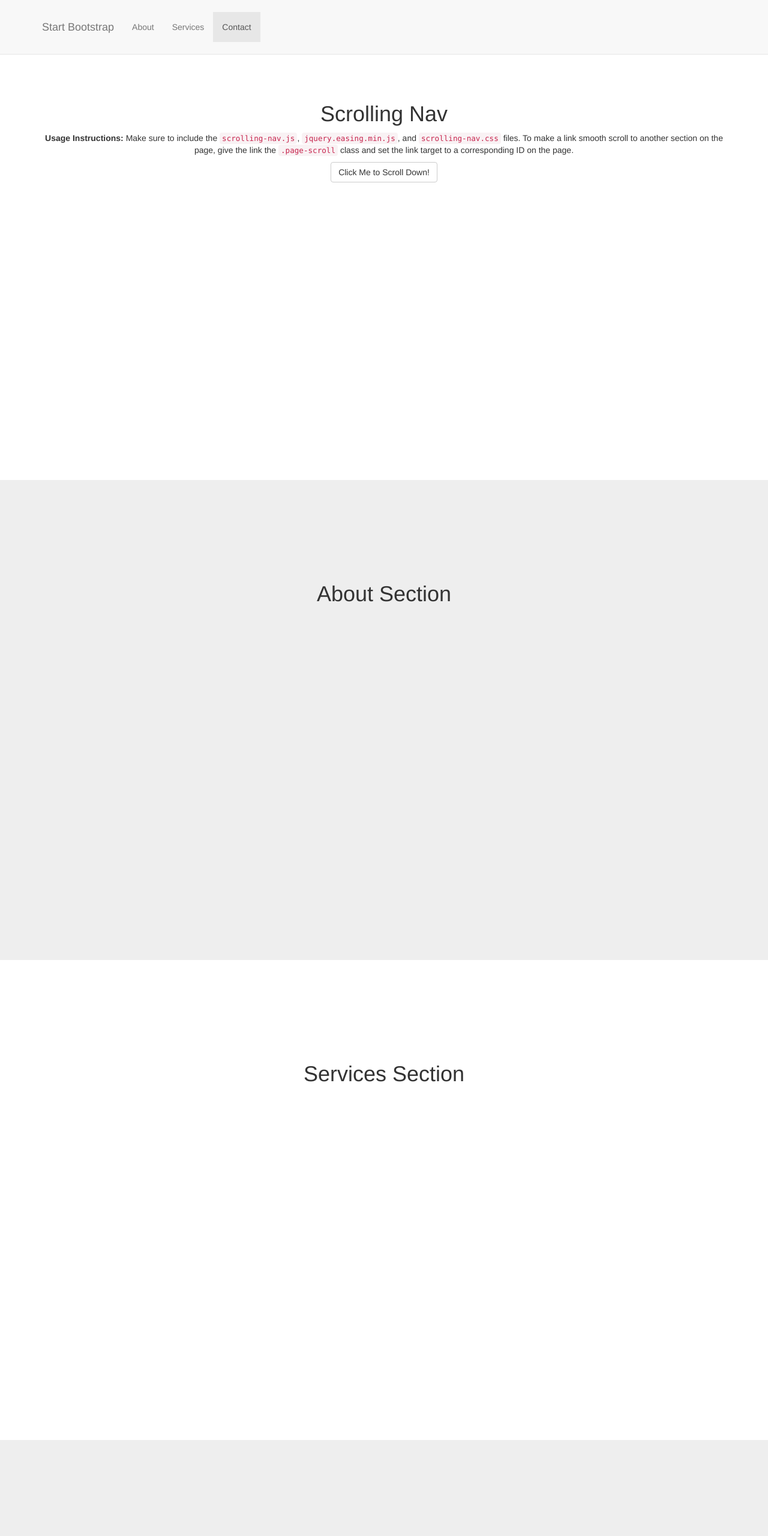
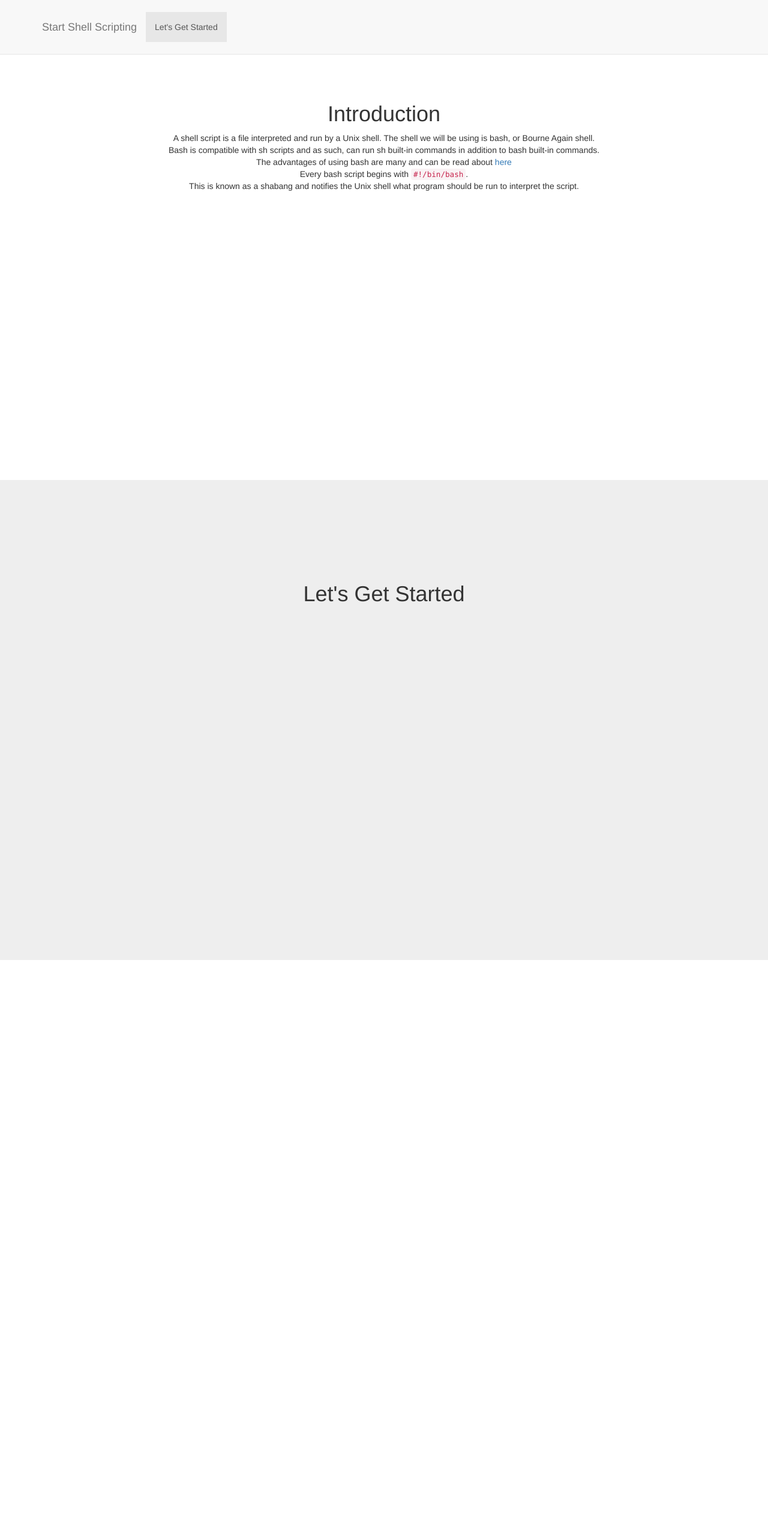
Before and after one commit to RJZheng1/reimagined-octo-couscous, a plain HTML site: page index.html in a window 1280 px wide. Shown: the top 2560 px of the page at 60% size. After the commit the page ends 1600 px from the top, so only its background shows below. Drawn offline with nearby package versions, Linux system fonts and the light colour scheme.

Commit message:
Wrote some stuff for intro

```diff
--- a/css/scrolling-nav.css
+++ b/css/scrolling-nav.css
@@ -31,30 +31,16 @@ html {
 The padding is very important to make sure the scrollspy picks up the right area when scrolled to. Adjust the margin and padding of sections and children
 of those sections to manage the look and feel of the site. */
 
-.intro-section {
+.white-section {
     height: 100%;
     padding-top: 150px;
     text-align: center;
     background: #fff;
 }
 
-.about-section {
+.grey-section {
     height: 100%;
     padding-top: 150px;
     text-align: center;
     background: #eee;
 }
-
-.services-section {
-    height: 100%;
-    padding-top: 150px;
-    text-align: center;
-    background: #fff;
-}
-
-.contact-section {
-    height: 100%;
-    padding-top: 150px;
-    text-align: center;
-    background: #eee;
-}
--- a/index.html
+++ b/index.html
@@ -40,7 +40,7 @@
                     <span class="icon-bar"></span>
                     <span class="icon-bar"></span>
                 </button>
-                <a class="navbar-brand page-scroll" href="#page-top">Start Bootstrap</a>
+                <a class="navbar-brand page-scroll" href="#page-top">Start Shell Scripting</a>
             </div>
 
             <!-- Collect the nav links, forms, and other content for toggling -->
@@ -51,13 +51,7 @@
                         <a class="page-scroll" href="#page-top"></a>
                     </li>
                     <li>
-                        <a class="page-scroll" href="#about">About</a>
-                    </li>
-                    <li>
-                        <a class="page-scroll" href="#services">Services</a>
-                    </li>
-                    <li>
-                        <a class="page-scroll" href="#contact">Contact</a>
+                        <a class="page-scroll" href="#getStarted">Let's Get Started</a>
                     </li>
                 </ul>
             </div>
@@ -67,46 +61,29 @@
     </nav>
 
     <!-- Intro Section -->
-    <section id="intro" class="intro-section">
+    <section id="intro" class="white-section">
         <div class="container">
             <div class="row">
                 <div class="col-lg-12">
-                    <h1>Scrolling Nav</h1>
-                    <p><strong>Usage Instructions:</strong> Make sure to include the <code>scrolling-nav.js</code>, <code>jquery.easing.min.js</code>, and <code>scrolling-nav.css</code> files. To make a link smooth scroll to another section on the page, give the link the <code>.page-scroll</code> class and set the link target to a corresponding ID on the page.</p>
-                    <a class="btn btn-default page-scroll" href="#about">Click Me to Scroll Down!</a>
+                  <h1>Introduction</h1>
+		  <p>
+		      A shell script is a file interpreted and run by a Unix shell. The shell we will be using is bash, or Bourne Again shell.<br>
+		      Bash is compatible with sh scripts and as such, can run sh built-in commands in addition to bash built-in commands.<br>
+		      The advantages of using bash are many and can be read about <a href="http://tldp.org/LDP/Bash-Beginners-Guide/html/sect_01_02.html">here</a><br>
+		      Every bash script begins with <code>#!/bin/bash</code>.<br>
+		      This is known as a shabang and notifies the Unix shell what program should be run to interpret the script.<br>
+		  </p>
                 </div>
             </div>
         </div>
     </section>
 
     <!-- About Section -->
-    <section id="about" class="about-section">
+    <section id="getStarted" class="grey-section">
         <div class="container">
             <div class="row">
                 <div class="col-lg-12">
-                    <h1>About Section</h1>
-                </div>
-            </div>
-        </div>
-    </section>
-
-    <!-- Services Section -->
-    <section id="services" class="services-section">
-        <div class="container">
-            <div class="row">
-                <div class="col-lg-12">
-                    <h1>Services Section</h1>
-                </div>
-            </div>
-        </div>
-    </section>
-
-    <!-- Contact Section -->
-    <section id="contact" class="contact-section">
-        <div class="container">
-            <div class="row">
-                <div class="col-lg-12">
-                    <h1>Contact Section</h1>
+                    <h1>Let's Get Started</h1>
                 </div>
             </div>
         </div>
```
